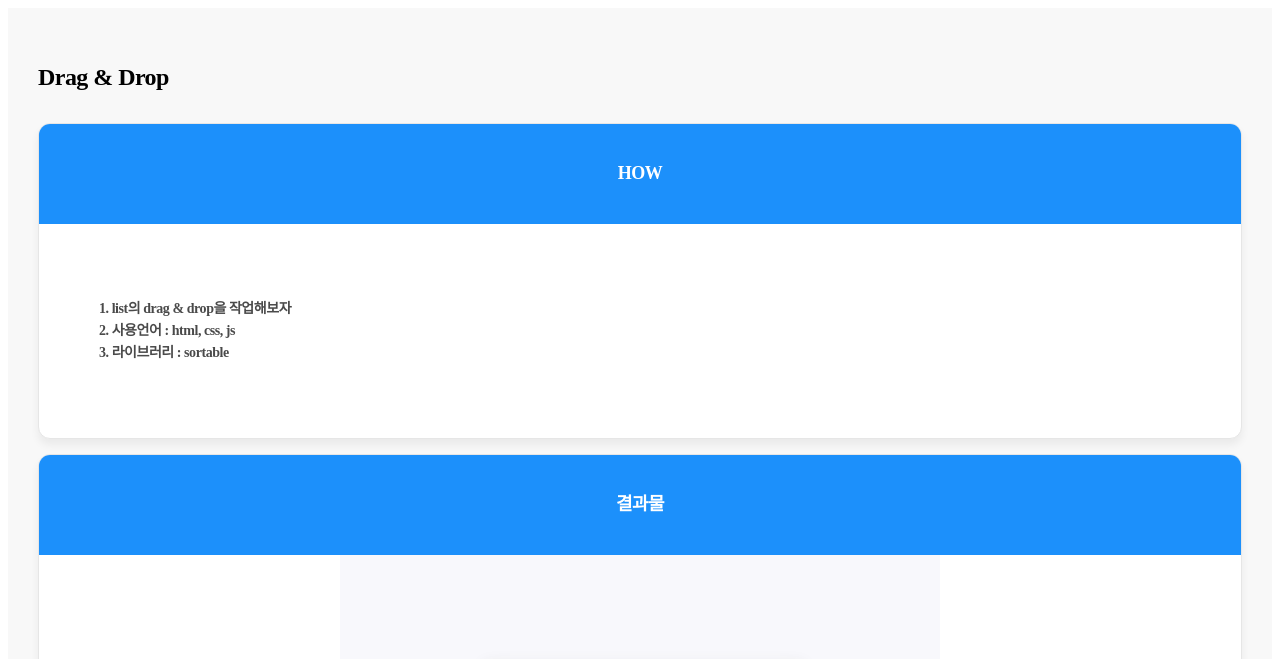
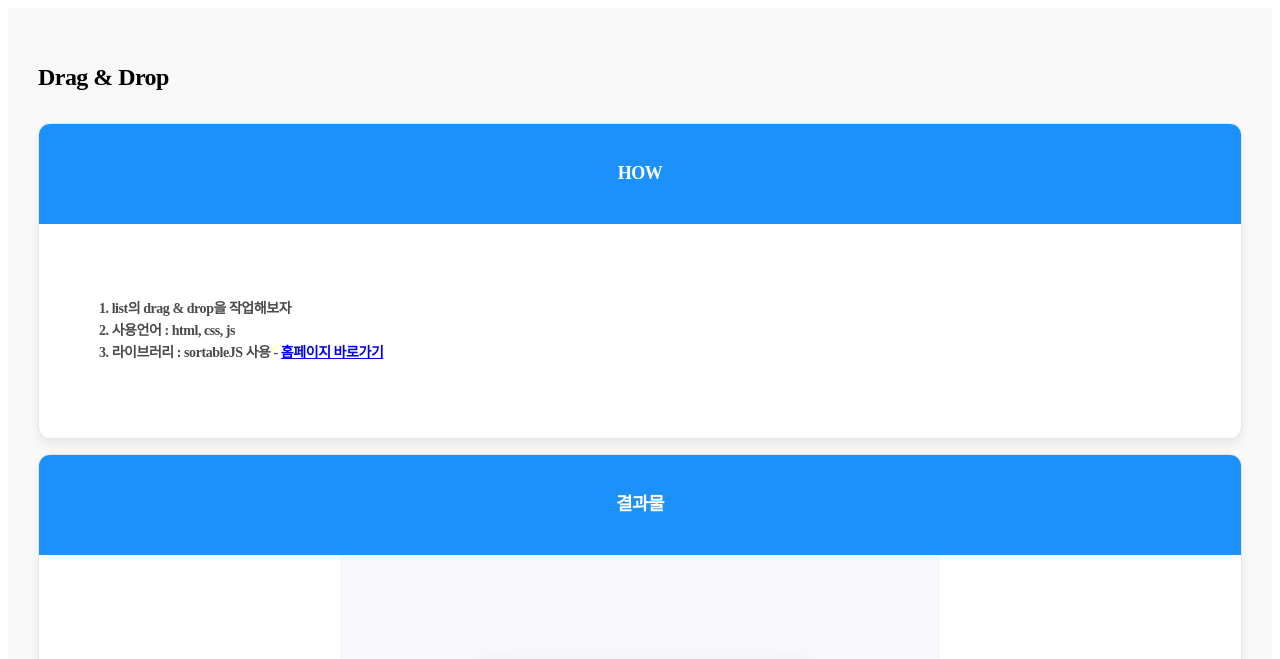
Before and after one commit to planic324/html_css, a plain HTML site: page Skill/skill_11.html in a window 1280 px wide. Shown: the top 659 px of the page. Drawn offline with nearby package versions, Linux system fonts and the light colour scheme.

Commit message:
문구 변경

```diff
--- a/Skill/skill_11.html
+++ b/Skill/skill_11.html
@@ -29,9 +29,8 @@
                             <ul class="text_list">
                                 <li class="item">1. list의 drag & drop을 작업해보자</li>
                                 <li class="item">2. 사용언어 : html, css, js</li>
-                                <li class="item">3. 라이브러리 : sortable</li>
+                                <li class="item">3. 라이브러리 : sortableJS 사용 - <a href="https://sortablejs.github.io/Sortable/" target="_blank">홈페이지 바로가기</a></li>
                             </ul>
-
                         </div>
                     </div>
                 </div>
```
